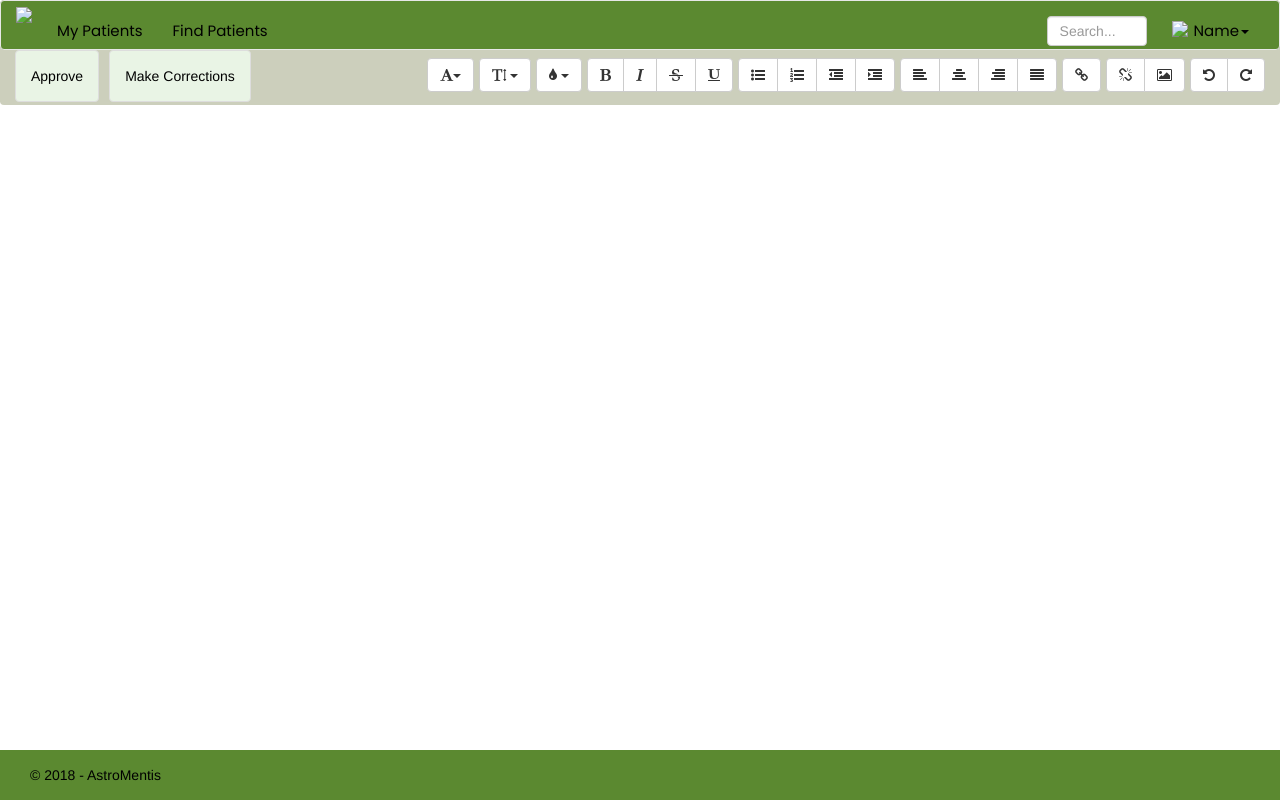
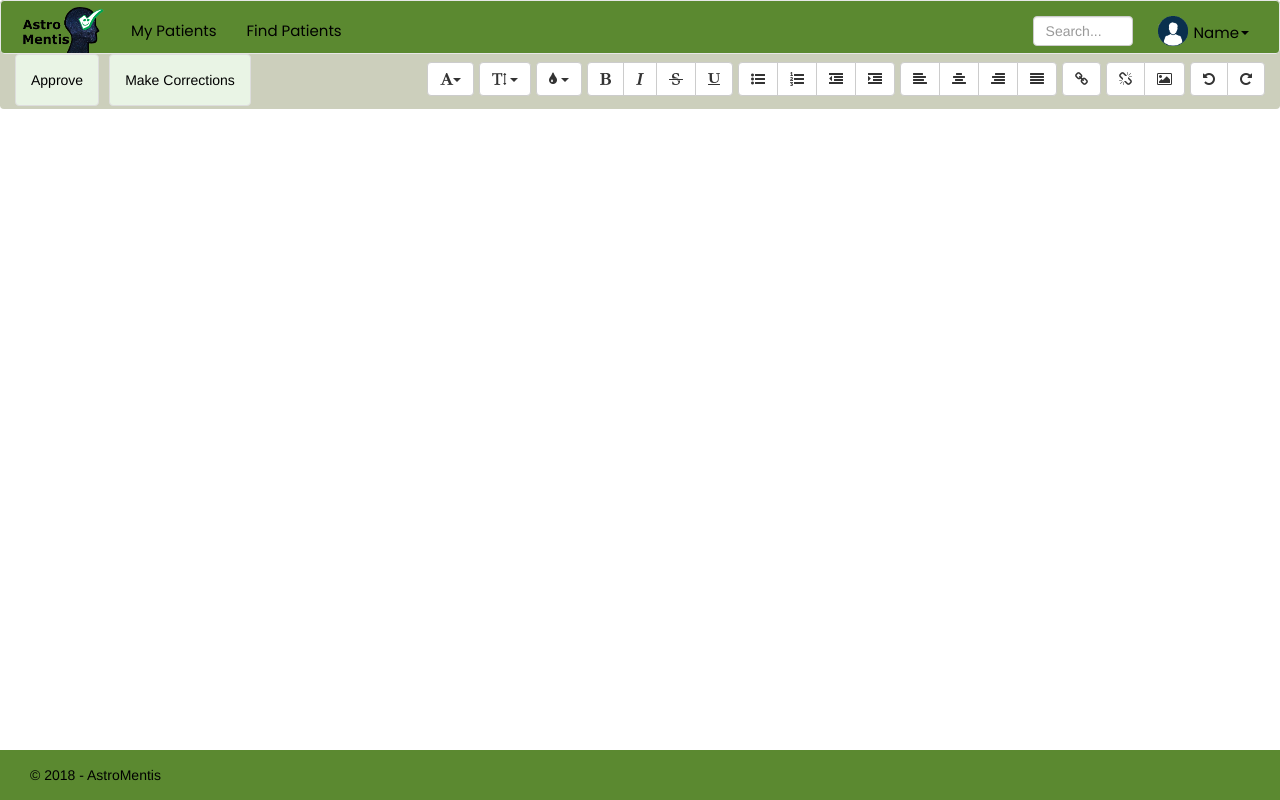
Before and after one commit to blbessie/astromentis, a website: page public/therapist.html in a window 1280 px wide. Drawn offline with Linux system fonts and the light colour scheme.

Commit message:
Add files via upload

```diff
--- a/public/therapist.html
+++ b/public/therapist.html
@@ -68,7 +68,7 @@
         <span class="icon-bar"></span>
         <span class="icon-bar"></span>
       </button>
-      <a href="#"><img id="logo" src="alpha.png"></a>
+      <a href="#"><img id="logo" src="images/alpha.png"></a>
     </div>
 
     <!-- Collect the nav links, forms, and other content for toggling -->
@@ -83,7 +83,7 @@
 
         <li class="dropdown">
           <a href="#" class="dropdown-item" id="navbar_link" data-toggle="dropdown" >
-            <img id="profile_img" src="profile.png"> Name<span class="caret"></span></a>
+            <img id="profile_img" src="images/profile.png"> Name<span class="caret"></span></a>
           <ul class="dropdown-menu">
             <li><a href="#">Profile</a></li>
             <li><a href="#">Settings</a></li>
```
